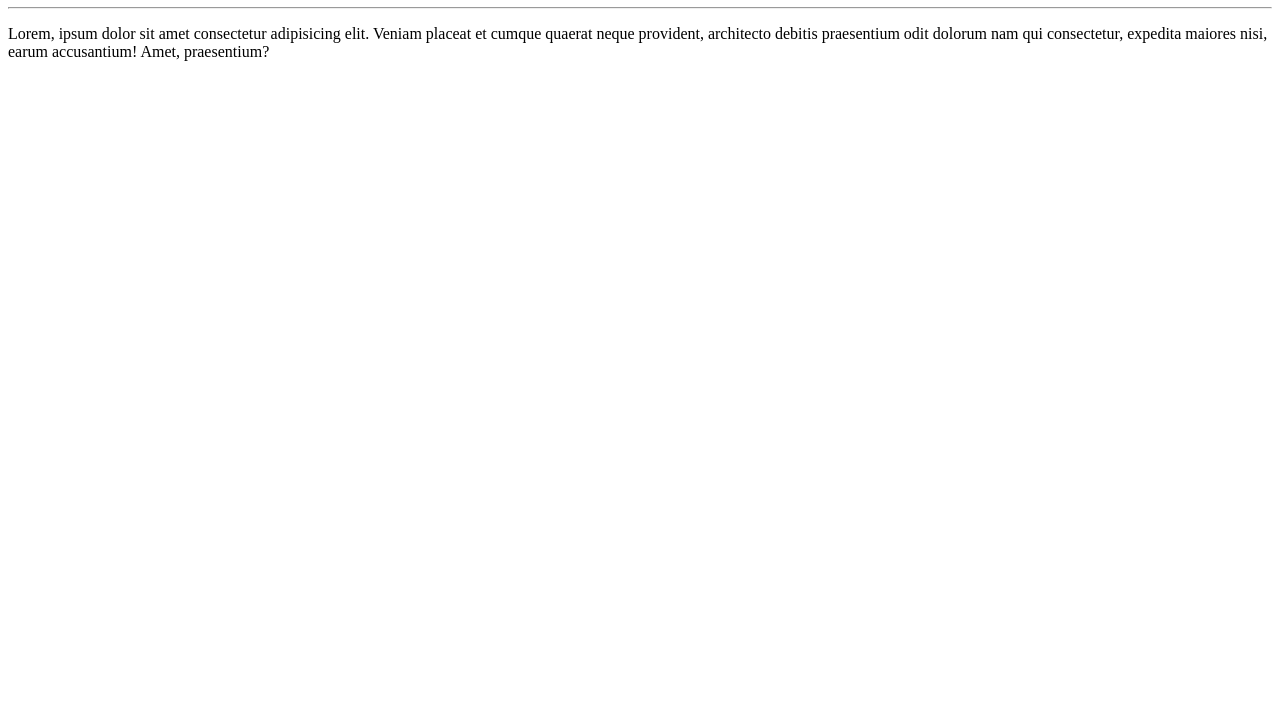
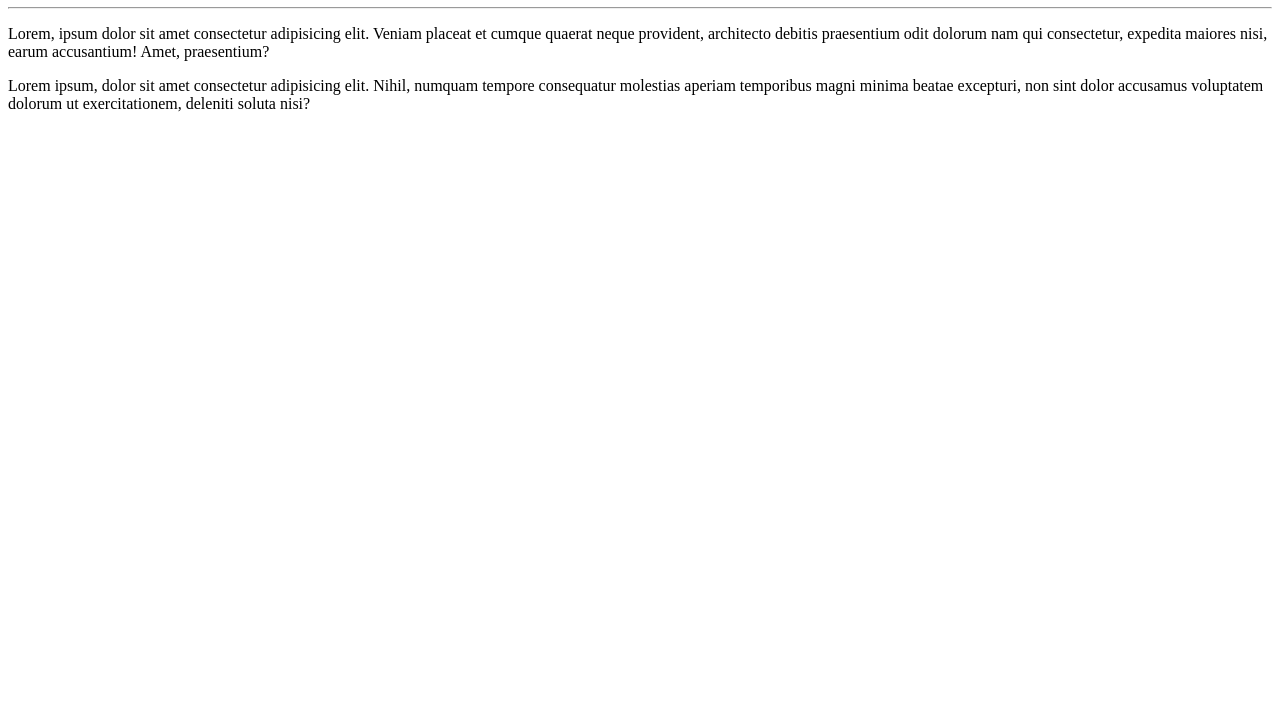
Before and after one commit to jefersonrodrigueess/OlaMundo, a plain HTML site: page site-exemplo/index.html in a window 1280 px wide. Shown: the part 73-800 px from the top of the page. Drawn offline with Linux system fonts and the light colour scheme.

Commit message:
add um novo paragrafo

```diff
--- a/site-exemplo/index.html
+++ b/site-exemplo/index.html
@@ -9,5 +9,6 @@
     <h1>Olá, Mundo!</h1>
     <hr>
     <p>Lorem, ipsum dolor sit amet consectetur adipisicing elit. Veniam placeat et cumque quaerat neque provident, architecto debitis praesentium odit dolorum nam qui consectetur, expedita maiores nisi, earum accusantium! Amet, praesentium?</p>
+    <p>Lorem ipsum, dolor sit amet consectetur adipisicing elit. Nihil, numquam tempore consequatur molestias aperiam temporibus magni minima beatae excepturi, non sint dolor accusamus voluptatem dolorum ut exercitationem, deleniti soluta nisi?</p>
 </body>
 </html>
```
